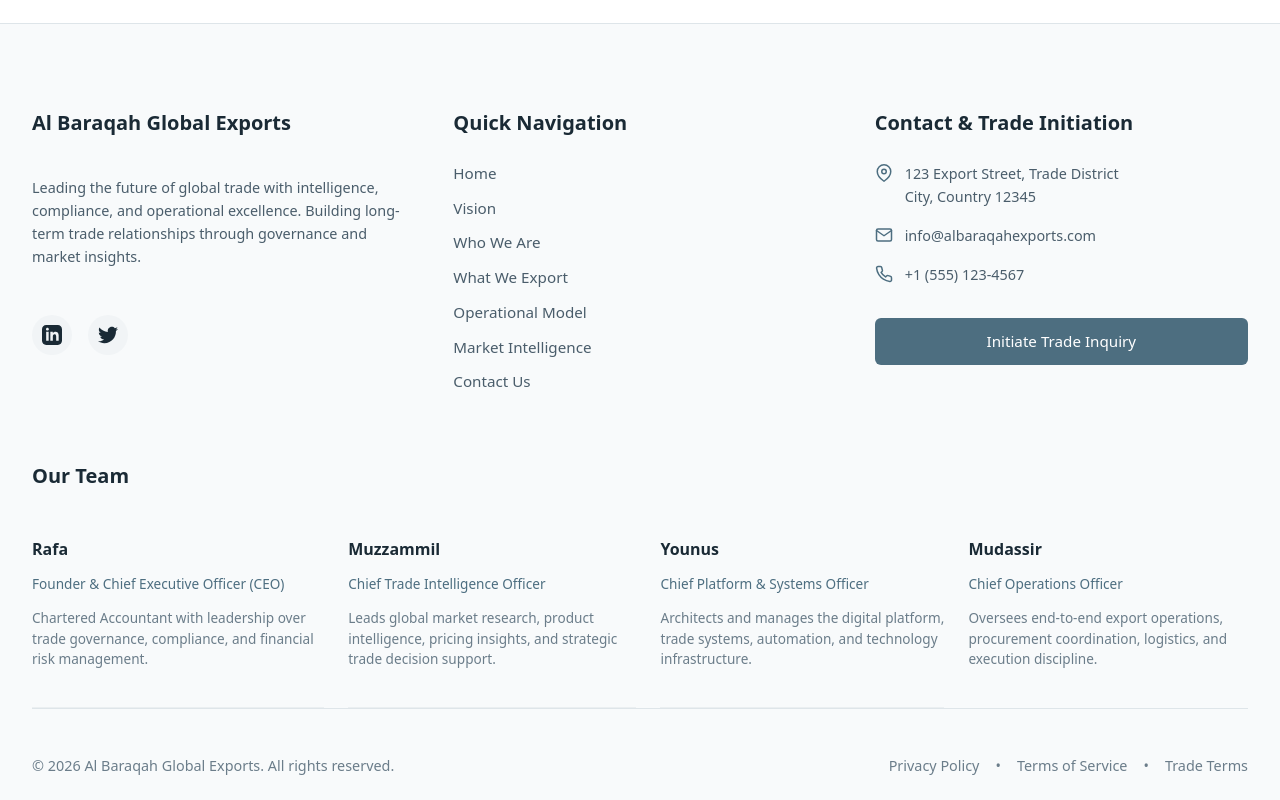
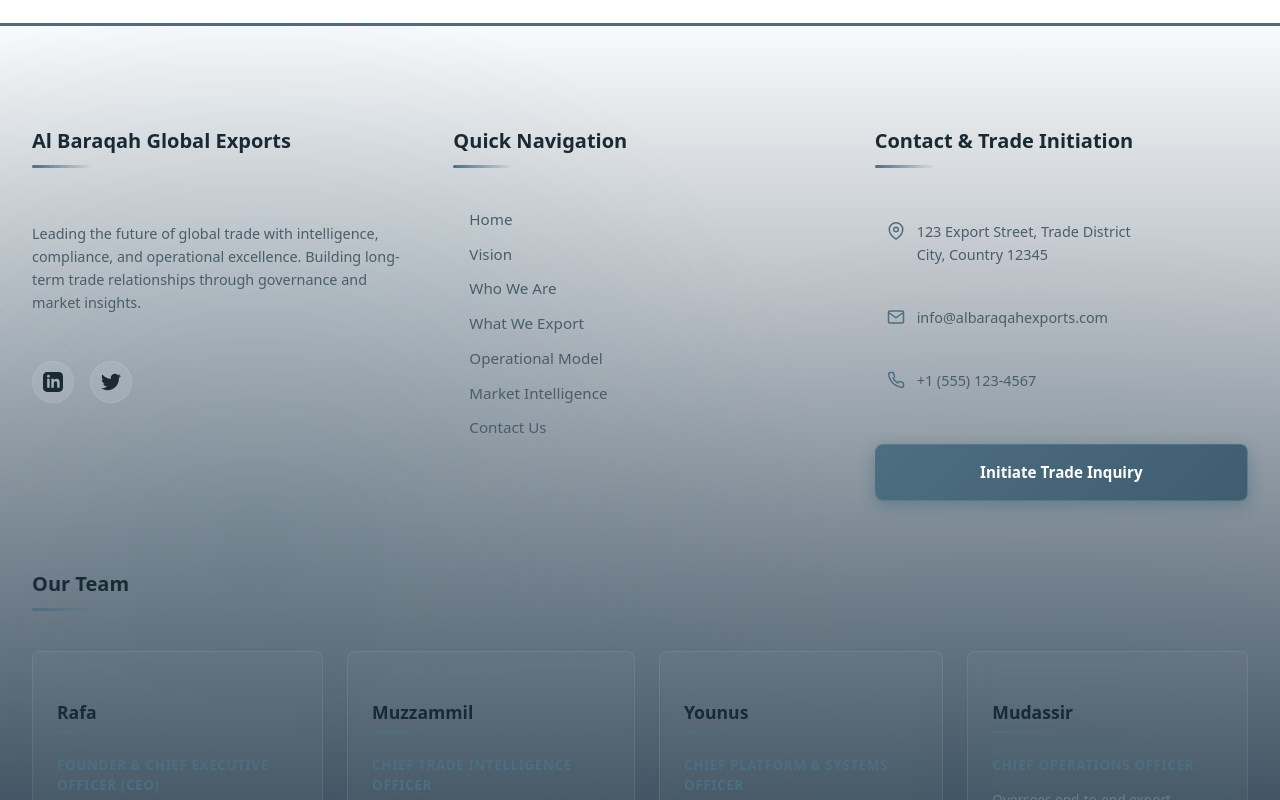
Before and after one commit to abglobalexports2k26-glitch/al-baraqa-global-exports, a React (Vite) app: page /contact in a window 1280 px wide. Shown: the part 1180-1980 px from the top of the page. Built offline with nearby package versions, Linux system fonts and the light colour scheme.

Commit message:
Enhance UI/UX: Add animations, active nav states, scroll-to-top, and redesigned footer

```diff
--- a/src/components/Banner/Banner.jsx
+++ b/src/components/Banner/Banner.jsx
@@ -40,9 +40,9 @@ function Banner() {
           </div>
         </div>
 
-        <div className="banner-tags" data-aos="fade-up" data-aos-delay="100">
+        <div className="banner-tags banner-tags-animate">
           {tags.map((tag, index) => (
-            <span key={index} className="tag" data-aos="zoom-in" data-aos-delay={300 + (index * 10)}>
+            <span key={index} className="tag tag-animate" style={{ animationDelay: `${0.7 + (index * 0.1)}s` }}>
               {tag}
             </span>
           ))}
--- a/src/components/Footer/Footer.css
+++ b/src/components/Footer/Footer.css
@@ -1,15 +1,32 @@
 .footer {
-  background-color: var(--bg-secondary);
+  background: linear-gradient(to bottom, var(--bg-secondary) 0%, rgba(0, 20, 40, 0.98) 100%);
   color: var(--text-primary);
-  padding: 4rem 0 2rem;
+  padding: 5rem 0 2rem;
   margin-top: 4rem;
-  border-top: 1px solid var(--border-color);
+  border-top: 3px solid var(--primary-color);
+  position: relative;
+  overflow: hidden;
+}
+
+.footer::before {
+  content: '';
+  position: absolute;
+  top: 0;
+  left: 0;
+  right: 0;
+  height: 100%;
+  background-image:
+    radial-gradient(circle at 20% 50%, rgba(22, 78, 99, 0.15) 0%, transparent 50%),
+    radial-gradient(circle at 80% 80%, rgba(22, 78, 99, 0.15) 0%, transparent 50%);
+  pointer-events: none;
 }
 
 .footer-container {
   max-width: 1280px;
   margin: 0 auto;
   padding: 0 2rem;
+  position: relative;
+  z-index: 1;
 }
 
 .footer-content {
@@ -29,7 +46,20 @@
   font-size: 1.25rem;
   font-weight: bold;
   color: var(--text-primary);
-  margin-bottom: 0.5rem;
+  margin-bottom: 1.5rem;
+  position: relative;
+  padding-bottom: 0.75rem;
+}
+
+.footer-heading::after {
+  content: '';
+  position: absolute;
+  left: 0;
+  bottom: 0;
+  width: 60px;
+  height: 3px;
+  background: linear-gradient(to right, var(--primary-color), transparent);
+  border-radius: 2px;
 }
 
 .footer-description {
@@ -52,15 +82,19 @@
   width: 2.5rem;
   height: 2.5rem;
   border-radius: 50%;
-  background-color: var(--hover-overlay);
+  background-color: rgba(255, 255, 255, 0.1);
   color: var(--text-primary);
-  transition: all 0.2s ease;
+  transition: all 0.3s ease;
+  border: 1px solid rgba(255, 255, 255, 0.1);
+  backdrop-filter: blur(10px);
 }
 
 .social-link:hover {
-  background-color: var(--primary-color);
+  background: linear-gradient(135deg, var(--primary-color) 0%, var(--primary-hover) 100%);
   color: white;
-  transform: translateY(-2px);
+  transform: translateY(-3px);
+  box-shadow: 0 8px 20px rgba(22, 78, 99, 0.4);
+  border-color: var(--primary-color);
 }
 
 /* Navigation Links */
@@ -73,12 +107,29 @@
 .footer-link {
   color: var(--text-secondary);
   text-decoration: none;
-  transition: color 0.2s ease;
+  transition: all 0.3s ease;
   font-size: 0.95rem;
+  position: relative;
+  padding-left: 1rem;
+}
+
+.footer-link::before {
+  content: '→';
+  position: absolute;
+  left: 0;
+  opacity: 0;
+  transition: all 0.3s ease;
+  color: var(--primary-color);
 }
 
 .footer-link:hover {
   color: var(--primary-color);
+  padding-left: 1.25rem;
+}
+
+.footer-link:hover::before {
+  opacity: 1;
+  left: 0;
 }
 
 /* Team Members */
@@ -88,32 +139,55 @@
 }
 
 .team-member {
-  padding-bottom: 1.5rem;
-  border-bottom: 1px solid var(--border-subtle);
+  padding: 1.5rem;
+  border-radius: 0.5rem;
+  background: rgba(255, 255, 255, 0.03);
+  border: 1px solid rgba(255, 255, 255, 0.08);
+  transition: all 0.3s ease;
+  backdrop-filter: blur(10px);
 }
 
-.team-member:last-child {
-  border-bottom: none;
-  padding-bottom: 0;
+.team-member:hover {
+  background: rgba(255, 255, 255, 0.05);
+  border-color: rgba(22, 78, 99, 0.4);
+  transform: translateY(-2px);
+  box-shadow: 0 8px 24px rgba(0, 0, 0, 0.2);
 }
 
 .team-member h4 {
   color: var(--text-primary);
-  font-size: 1rem;
-  margin-bottom: 0.25rem;
+  font-size: 1.1rem;
+  margin-bottom: 0.5rem;
+  font-weight: 600;
+  position: relative;
+  display: inline-block;
+  padding-bottom: 0.5rem;
+}
+
+.team-member h4::after {
+  content: '';
+  position: absolute;
+  left: 0;
+  bottom: 0;
+  width: 100%;
+  height: 2px;
+  background: linear-gradient(to right, var(--primary-color), transparent);
+  border-radius: 2px;
 }
 
 .team-role {
   color: var(--primary-color);
   font-size: 0.85rem;
-  font-weight: 500;
-  margin-bottom: 0.5rem;
+  font-weight: 600;
+  margin-bottom: 0.75rem;
+  text-transform: uppercase;
+  letter-spacing: 0.5px;
 }
 
 .team-bio {
   color: var(--text-tertiary);
   font-size: 0.85rem;
-  line-height: 1.5;
+  line-height: 1.6;
 }
 
 /* Contact Info */
@@ -129,12 +203,25 @@
   color: var(--text-secondary);
   font-size: 0.9rem;
   line-height: 1.6;
+  padding: 0.75rem;
+  border-radius: 0.375rem;
+  transition: all 0.3s ease;
+}
+
+.contact-item:hover {
+  background: rgba(255, 255, 255, 0.03);
+  color: var(--text-primary);
 }
 
 .contact-item svg {
   flex-shrink: 0;
   margin-top: 0.125rem;
   color: var(--primary-color);
+  transition: transform 0.3s ease;
+}
+
+.contact-item:hover svg {
+  transform: scale(1.1);
 }
 
 /* Footer CTA */
@@ -142,21 +229,39 @@
   display: inline-flex;
   align-items: center;
   justify-content: center;
-  padding: 0.75rem 1.5rem;
-  background-color: var(--primary-color);
+  padding: 1rem 2rem;
+  background: linear-gradient(135deg, var(--primary-color) 0%, var(--primary-hover) 100%);
   color: white;
   text-decoration: none;
-  border-radius: 0.375rem;
-  font-weight: 500;
+  border-radius: 0.5rem;
+  font-weight: 600;
   font-size: 0.95rem;
-  transition: all 0.2s ease;
-  margin-top: 1rem;
+  transition: all 0.3s ease;
+  margin-top: 1.5rem;
+  border: 1px solid rgba(255, 255, 255, 0.1);
+  box-shadow: 0 4px 15px rgba(22, 78, 99, 0.3);
+  position: relative;
+  overflow: hidden;
+}
+
+.footer-cta::before {
+  content: '';
+  position: absolute;
+  top: 0;
+  left: -100%;
+  width: 100%;
+  height: 100%;
+  background: linear-gradient(90deg, transparent, rgba(255, 255, 255, 0.2), transparent);
+  transition: left 0.5s ease;
+}
+
+.footer-cta:hover::before {
+  left: 100%;
 }
 
 .footer-cta:hover {
-  background-color: var(--primary-hover);
-  transform: translateY(-1px);
-  box-shadow: 0 4px 12px var(--focus-ring);
+  transform: translateY(-2px);
+  box-shadow: 0 8px 25px rgba(22, 78, 99, 0.5);
 }
 
 /* Footer Bottom */
@@ -164,8 +269,9 @@
   display: flex;
   justify-content: space-between;
   align-items: center;
-  padding-top: 2rem;
-  border-top: 1px solid var(--border-color);
+  padding-top: 2.5rem;
+  margin-top: 2rem;
+  border-top: 1px solid rgba(255, 255, 255, 0.1);
   font-size: 0.9rem;
   color: var(--text-tertiary);
 }
@@ -179,11 +285,27 @@
 .legal-link {
   color: var(--text-tertiary);
   text-decoration: none;
-  transition: color 0.2s ease;
+  transition: all 0.3s ease;
+  position: relative;
+}
+
+.legal-link::after {
+  content: '';
+  position: absolute;
+  bottom: -2px;
+  left: 0;
+  width: 0;
+  height: 1px;
+  background: var(--primary-color);
+  transition: width 0.3s ease;
 }
 
 .legal-link:hover {
   color: var(--primary-color);
+}
+
+.legal-link:hover::after {
+  width: 100%;
 }
 
 /* Responsive */
--- a/src/components/Footer/Footer.jsx
+++ b/src/components/Footer/Footer.jsx
@@ -2,6 +2,9 @@ import { Link } from 'react-router-dom'
 import './Footer.css'
 
 function Footer() {
+  const scrollToTop = () => {
+    window.scrollTo({ top: 0, behavior: 'smooth' })
+  }
   return (
     <footer className="footer">
       <div className="footer-container">
@@ -31,13 +34,13 @@ function Footer() {
           <div className="footer-column">
             <h3 className="footer-heading">Quick Navigation</h3>
             <nav className="footer-nav">
-              <Link to="/" className="footer-link">Home</Link>
-              <Link to="/vision" className="footer-link">Vision</Link>
-              <Link to="/who-we-are" className="footer-link">Who We Are</Link>
-              <Link to="/what-we-export" className="footer-link">What We Export</Link>
-              <Link to="/operational-model" className="footer-link">Operational Model</Link>
-              <Link to="/market-intelligence" className="footer-link">Market Intelligence</Link>
-              <Link to="/contact" className="footer-link">Contact Us</Link>
+              <Link to="/" className="footer-link" onClick={scrollToTop}>Home</Link>
+              <Link to="/vision" className="footer-link" onClick={scrollToTop}>Vision</Link>
+              <Link to="/who-we-are" className="footer-link" onClick={scrollToTop}>Who We Are</Link>
+              <Link to="/what-we-export" className="footer-link" onClick={scrollToTop}>What We Export</Link>
+              <Link to="/operational-model" className="footer-link" onClick={scrollToTop}>Operational Model</Link>
+              <Link to="/market-intelligence" className="footer-link" onClick={scrollToTop}>Market Intelligence</Link>
+              <Link to="/contact" className="footer-link" onClick={scrollToTop}>Contact Us</Link>
             </nav>
           </div>
 
--- a/src/components/Navigation/Navigation.jsx
+++ b/src/components/Navigation/Navigation.jsx
@@ -1,4 +1,4 @@
-import { Link } from 'react-router-dom'
+import { Link, NavLink } from 'react-router-dom'
 import { useState, useEffect } from 'react'
 import './Navigation.css'
 
@@ -15,6 +15,10 @@ function Navigation() {
     return () => window.removeEventListener('scroll', handleScroll)
   }, [])
 
+  const scrollToTop = () => {
+    window.scrollTo({ top: 0, behavior: 'smooth' })
+  }
+
   const products = [
     { name: 'Product 1', path: '/products/product-1' },
     { name: 'Product 2', path: '/products/product-2' },
@@ -26,7 +30,7 @@ function Navigation() {
       <div className="header-container">
         <div className="header-content">
           {/* Logo */}
-          <Link to="/" className="logo-link">
+          <Link to="/" className="logo-link" onClick={scrollToTop}>
             <div className="logo-circle">
               <span className="logo-text">AB</span>
             </div>
@@ -35,9 +39,9 @@ function Navigation() {
 
           {/* Desktop Navigation */}
           <nav className="desktop-nav">
-            <Link to="/" className="nav-link active">Home</Link>
-            <Link to="/vision" className="nav-link">Vision</Link>
-            <Link to="/who-we-are" className="nav-link">Who We Are</Link>
+            <NavLink to="/" className="nav-link" end onClick={scrollToTop}>Home</NavLink>
+            <NavLink to="/vision" className="nav-link" onClick={scrollToTop}>Vision</NavLink>
+            <NavLink to="/who-we-are" className="nav-link" onClick={scrollToTop}>Who We Are</NavLink>
 
             {/* Products Dropdown */}
             <div className="dropdown">
@@ -66,9 +70,9 @@ function Navigation() {
               )}
             </div>
 
-            <Link to="/operational-model" className="nav-link">Operational Model</Link>
-            <Link to="/market-intelligence" className="nav-link">Market Intelligence</Link>
-            <Link to="/contact" className="nav-link">Contact Us</Link>
+            <NavLink to="/operational-model" className="nav-link" onClick={scrollToTop}>Operational Model</NavLink>
+            <NavLink to="/market-intelligence" className="nav-link" onClick={scrollToTop}>Market Intelligence</NavLink>
+            <NavLink to="/contact" className="nav-link" onClick={scrollToTop}>Contact Us</NavLink>
           </nav>
 
           {/* Desktop CTA Button */}
@@ -102,9 +106,9 @@ function Navigation() {
       {/* Mobile Navigation */}
       {isMobileMenuOpen && (
         <div className="mobile-nav">
-          <Link to="/" className="mobile-nav-link" onClick={() => setIsMobileMenuOpen(false)}>Home</Link>
-          <Link to="/vision" className="mobile-nav-link" onClick={() => setIsMobileMenuOpen(false)}>Vision</Link>
-          <Link to="/who-we-are" className="mobile-nav-link" onClick={() => setIsMobileMenuOpen(false)}>Who We Are</Link>
+          <NavLink to="/" className="mobile-nav-link" onClick={() => { setIsMobileMenuOpen(false); scrollToTop(); }} end>Home</NavLink>
+          <NavLink to="/vision" className="mobile-nav-link" onClick={() => { setIsMobileMenuOpen(false); scrollToTop(); }}>Vision</NavLink>
+          <NavLink to="/who-we-are" className="mobile-nav-link" onClick={() => { setIsMobileMenuOpen(false); scrollToTop(); }}>Who We Are</NavLink>
           <div className="mobile-dropdown">
             <span className="mobile-nav-link">What We Export</span>
             <div className="mobile-dropdown-items">
@@ -120,10 +124,10 @@ function Navigation() {
               ))}
             </div>
           </div>
-          <Link to="/operational-model" className="mobile-nav-link" onClick={() => setIsMobileMenuOpen(false)}>Operational Model</Link>
-          <Link to="/market-intelligence" className="mobile-nav-link" onClick={() => setIsMobileMenuOpen(false)}>Market Intelligence</Link>
-          <Link to="/contact" className="mobile-nav-link" onClick={() => setIsMobileMenuOpen(false)}>Contact Us</Link>
-          <Link to="/contact" className="mobile-cta-button" onClick={() => setIsMobileMenuOpen(false)}>
+          <NavLink to="/operational-model" className="mobile-nav-link" onClick={() => { setIsMobileMenuOpen(false); scrollToTop(); }}>Operational Model</NavLink>
+          <NavLink to="/market-intelligence" className="mobile-nav-link" onClick={() => { setIsMobileMenuOpen(false); scrollToTop(); }}>Market Intelligence</NavLink>
+          <NavLink to="/contact" className="mobile-nav-link" onClick={() => { setIsMobileMenuOpen(false); scrollToTop(); }}>Contact Us</NavLink>
+          <Link to="/contact" className="mobile-cta-button" onClick={() => { setIsMobileMenuOpen(false); scrollToTop(); }}>
             Get Quote
           </Link>
         </div>
```
Also changed, not shown: src/components/Banner/Banner.css (+32 -0 lines).
